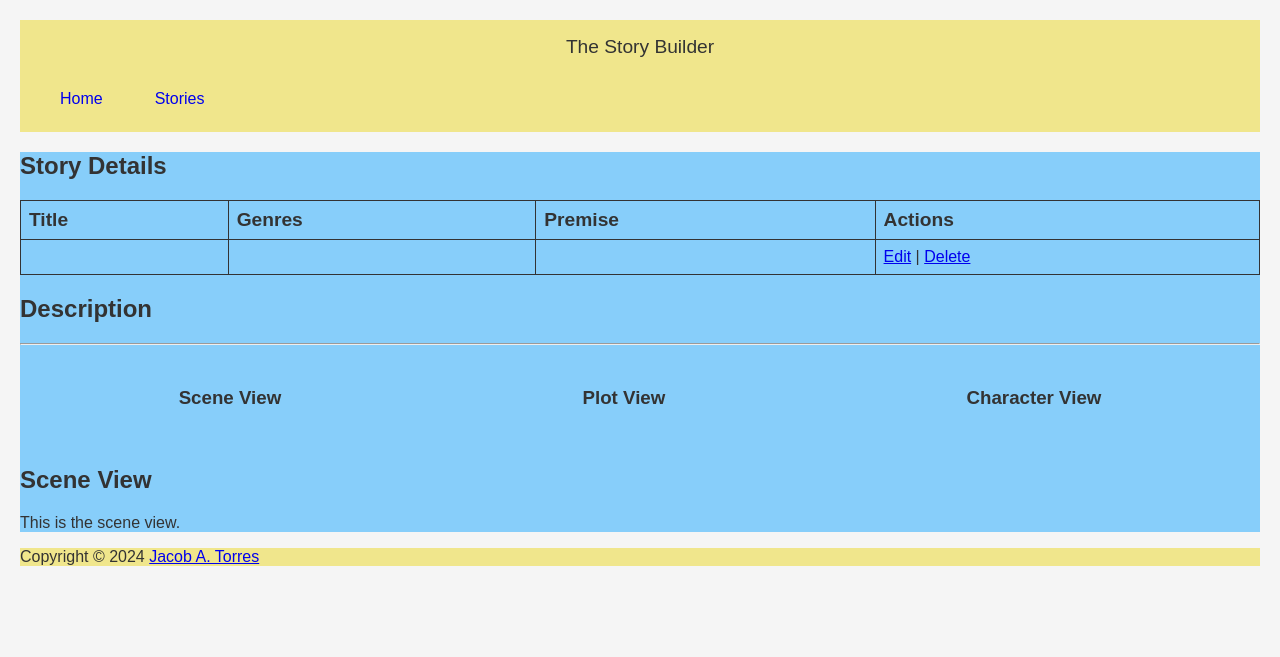
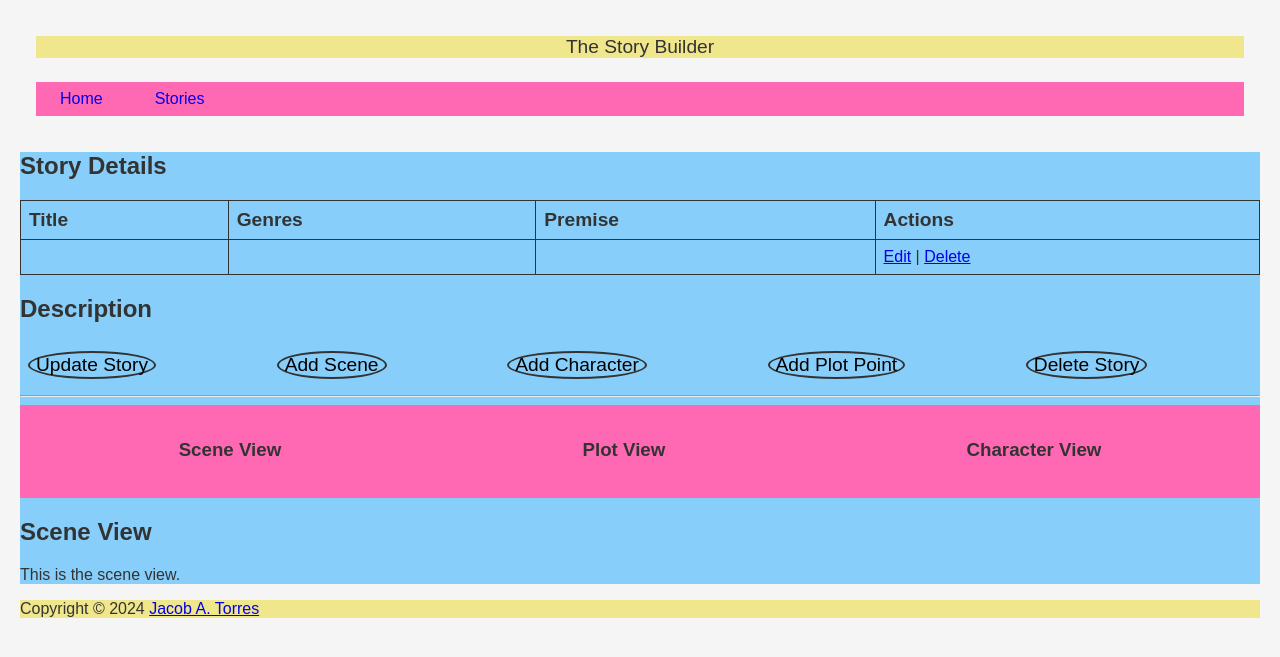
Before and after one commit to jacob-torres/Story-Builder, a Django app: template storybuilder/app/templates/story_detail.html in a window 1280 px wide. Shown: the top 657 px of the page. Run offline with Django 5.2, Linux system fonts and the light colour scheme; the template is opened without the code that fills it, so the values that code supplies are empty.

Commit message:
Added story detail action buttons; styling not working.

```diff
--- a/storybuilder/app/static/css/style.css
+++ b/storybuilder/app/static/css/style.css
@@ -13,13 +13,13 @@ body {
 
 /* Banner */
 section.banner {
-  background-color: #F0E68C;  /* Light Yellow */
   margin: 0 auto;
   padding: 1rem;
   border: hidden;
 }
 
 header {
+  background-color: #F0E68C;  /* Light Yellow */
   text-align: center;
   font-size: 1.2rem;
   margin-bottom: 1.5rem;
@@ -28,6 +28,7 @@ header {
 /* Navigation bar */
 nav {
   display: flex;
+  background-color: #ff69b4;  /* Hot Pink */
   justify-content: space-between;
   align-items: center;
   padding: 0.5rem;
@@ -52,6 +53,7 @@ nav li a {
 
 nav li a:hover {
   background-color: #111;
+  color: #fff;
 }
 
 
@@ -125,15 +127,14 @@ aside#contribution-aside {
 
 /* Stories Page */
 ul#stories-list {
-  display: flex;
-  flex-wrap: wrap;
-  justify-content: space-around;
+  justify-content: left;
 }
 
 ul#stories-list li {
   list-style-type: none;
   margin: 0.5rem;
   border: 2px solid #333;
+  text-align: center;
 }
 
 ul#stories-list li a:hover {
@@ -158,6 +159,28 @@ th {
   font-weight: bold;
 }
 
+/* Action buttons */
+div.story-detail-container {
+  display: flex;
+  justify-content: space-around;
+  width: 100%;
+  padding: 0.5rem;
+}
+
+div.story-detail-btn {
+  flex-grow: 1;
+}
+
+button.story-detail-btn {
+  text-align: center;
+  text-decoration: none;
+  background-color: #87CEFA;
+  font-size: 1.2rem;
+  border: 2px solid #333;
+  border-radius: 50%;
+}
+
+/* Tab navigation headers */
 nav.tab-container {
   display: flex;
   justify-content: space-around;
--- a/storybuilder/app/templates/story_detail.html
+++ b/storybuilder/app/templates/story_detail.html
@@ -29,6 +29,24 @@
   <h2>Description</h2>
   <p>{{ story.description }}</p>
 </section>
+
+<div class="story-detail-container">
+  <div class="story-detail-btn">
+    <button class="story-detail-btn">Update Story</button>
+  </div>
+  <div class="story-detail-btn">
+    <button class="story-detail-btn">Add Scene</button>
+  </div>
+  <div class="story-detail-btn">
+    <button class="story-detail-btn">Add Character</button>
+  </div>
+  <div class="story-detail-btn">
+    <button class="story-detail-btn">Add Plot Point</button>
+  </div>
+  <div class="story-detail-btn">
+    <button class="story-detail-btn">Delete Story</button>
+  </div>
+</div>
 <hr>
 
 <nav class="tab-container">
```
